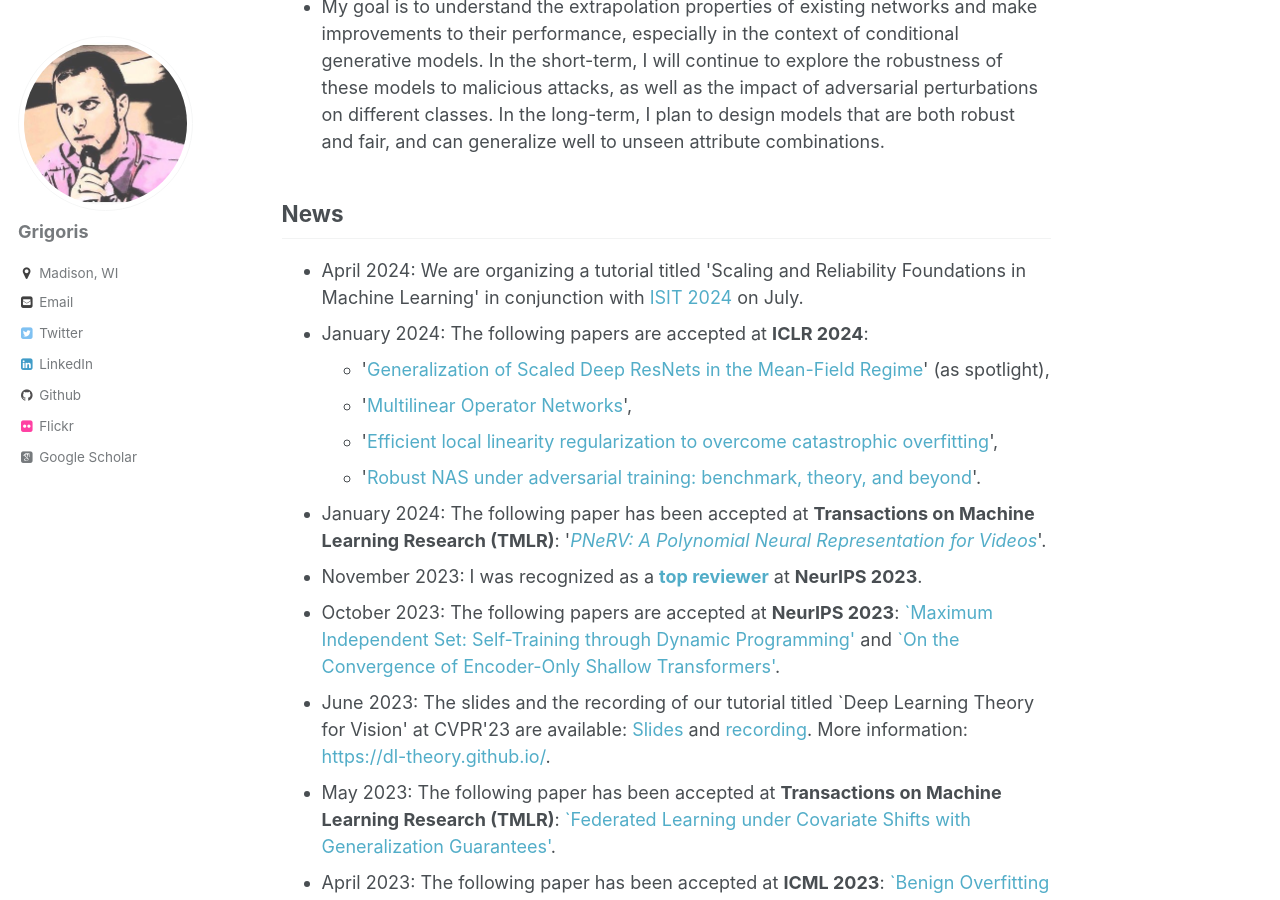
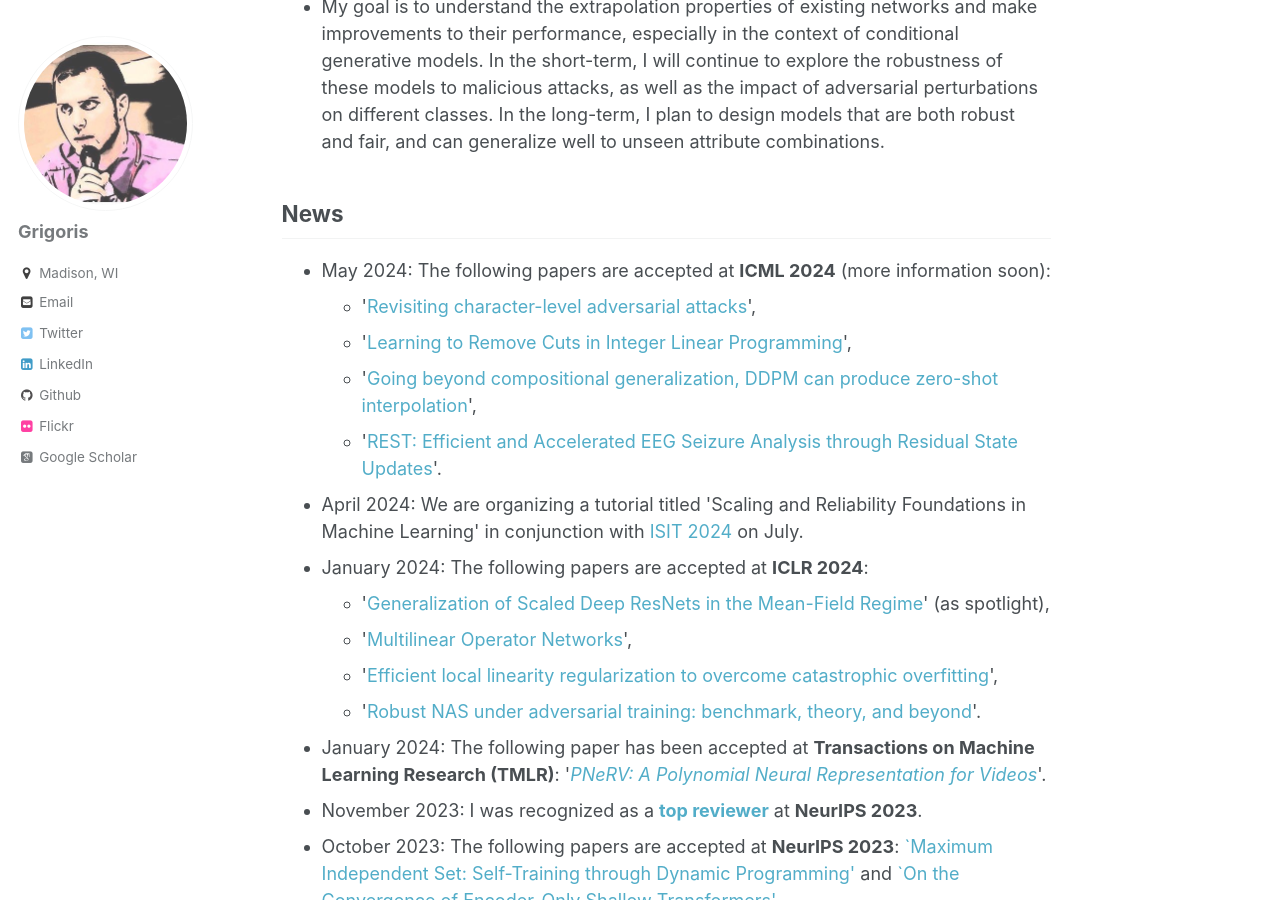
Before and after one commit to grigorisg9gr/grigorisg9gr.github.io, a Jekyll site: the page built from index.html, in a window 1280 px wide and 900 px high, scrolled down 574 px. Built offline with Jekyll 4.4.1, drawn with Linux system fonts in a browser that asks for light colours; some web fonts are replaced.

Commit message:
Add the ICML paper news.

```diff
--- a/_pages/code/index.html
+++ b/_pages/code/index.html
@@ -22,6 +22,7 @@ comments: false
                               </ul>
                   </li>
 
+		  <li><a href="https://github.com/TT2408/nasrobbench201">Source code</a> for our work (on ICLR'24) on NAS for adversarially robust models.</li>
 		  <li><a href="https://github.com/LIONS-EPFL/ELLE">Source code</a> for our work (on ICLR'24) on avoiding catastrophic overfitting in single-step adversarial training.</li>
 		  <li><a href="https://github.com/LIONS-EPFL/dynamic-MIS">Source code</a> for our work (on NeurIPS'23) on the maximum independent set (MIS).</li>
 		  <li><a href="https://github.com/LIONS-EPFL/Federated_Learning_Covariate_Shift_Code">Source code</a> for our paper (TMLR'23) on federated learning with covariate shift.</li>
--- a/_publications/index.html
+++ b/_publications/index.html
@@ -52,6 +52,7 @@ collection: publications
       <p>Yongtao Wu, Fanghui Liu, Carl-Johann Simon-Gabriel, <strong>Grigorios Chrysos</strong>, Volkan Cevher<br>
       International Conference on Learning Representations (<em>ICLR</em>), 2024. <br>
       <a style="color: white; text-decoration: none;" href="https://openreview.net/pdf?id=cdUpf6t6LZ"><span class="buttong button-round"> <i class="fa fa-file-pdf-o" aria-hidden="true"></i> &nbsp;PDF</span></a>
+		<a style="color: white; text-decoration: none;" href="https://github.com/TT2408/nasrobbench201"><span class="buttong button-round"> <i class="fa fa-fw fa-github" aria-hidden="true"></i>&nbsp;Code</span></a>
       <span style="color: #609999; font-size: 13px; line-height: 13px;">We release a benchmark for searching adversarially robust networks, while we also establish the generalization bounds for searched architectures under multi-objective adversarial training.</span></p> <!-- https://arxiv.org/pdf/2403.13134.pdf -->
     </div></li>
 
@@ -91,7 +92,7 @@ collection: publications
     <div style="padding-left: 16px">
       <p>Zhenyu Zhu, Fanghui Liu, <strong>Grigorios Chrysos</strong>, Francesco Locatello, Volkan Cevher<br>
       International Conference on Machine Learning (<em>ICML</em>), 2023. <br>
-      <a style="color: white; text-decoration: none;" href="https://arxiv.org/abs/2305.19377"><span class="buttong button-round"> <i class="fa fa-file-pdf-o" aria-hidden="true"></i> &nbsp;PDF</span></a> <br>
+      <a style="color: white; text-decoration: none;" href="https://openreview.net/pdf?id=LvT0l1CD81"><span class="buttong button-round"> <i class="fa fa-file-pdf-o" aria-hidden="true"></i> &nbsp;PDF</span></a> <br>
       <span style="color: #609999; font-size: 13px; line-height: 13px;">In this work, we study the three interrelated concepts of overparameterization, benign overfitting, and the Lipschitz constant of DNNs and connect them in the lazy training regime.</span></p> <!-- https://arxiv.org/abs/2305.19377 -->
     </div></li>
 
--- a/index.html
+++ b/index.html
@@ -19,7 +19,14 @@ comments: false
 
 <h2>News</h2>
 <ul>
-	 <li>April 2024: We are organizing a tutorial titled 'Scaling and Reliability Foundations in Machine Learning' in conjunction with <a href="https://2024.ieee-isit.org/home">ISIT 2024</a> on July.
+    <li>May 2024: The following papers are accepted at <strong>ICML 2024</strong> (more information soon):
+        <ul>
+                <li>'<span style="color: #0000ff;"><a href="#">Revisiting character-level adversarial attacks</a></span>',</li>
+                <li>'<span style="color: #0000ff;"><a href="#">Learning to Remove Cuts in Integer Linear Programming</a></span>',</li>
+                <li>'<span style="color: #0000ff;"><a href="#">Going beyond compositional generalization, DDPM can produce zero-shot interpolation</a></span>',</li>
+                <li>'<span style="color: #0000ff;"><a href="#">REST: Efficient and Accelerated EEG Seizure Analysis through Residual State Updates</a></span>'.</li>
+        </ul></li>
+    <li>April 2024: We are organizing a tutorial titled 'Scaling and Reliability Foundations in Machine Learning' in conjunction with <a href="https://2024.ieee-isit.org/home">ISIT 2024</a> on July. </li>
     <li>January 2024: The following papers are accepted at <strong>ICLR 2024</strong>:
         <ul>
                 <li>'<span style="color: #0000ff;"><a href="https://arxiv.org/abs/2403.09889">Generalization of Scaled Deep ResNets in the Mean-Field Regime</a></span>' (as spotlight),</li>
```
